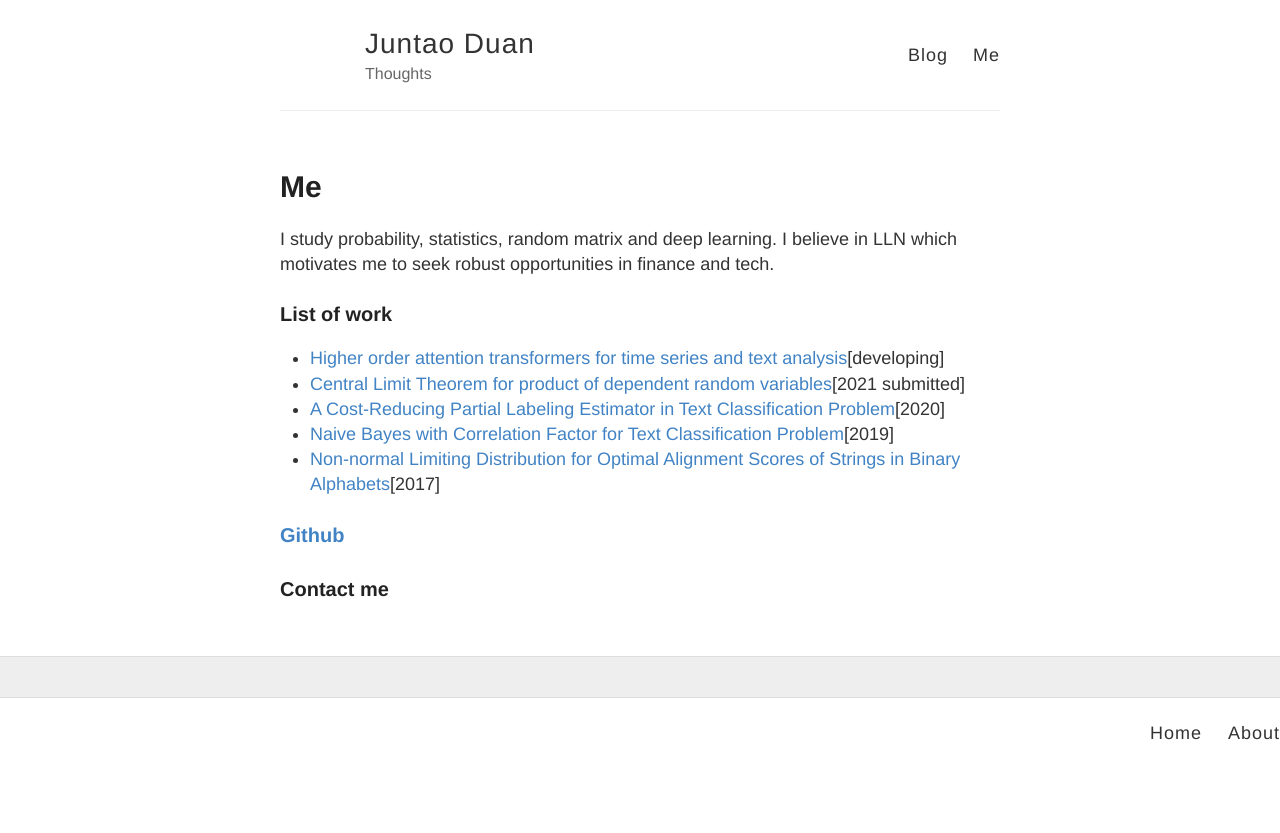
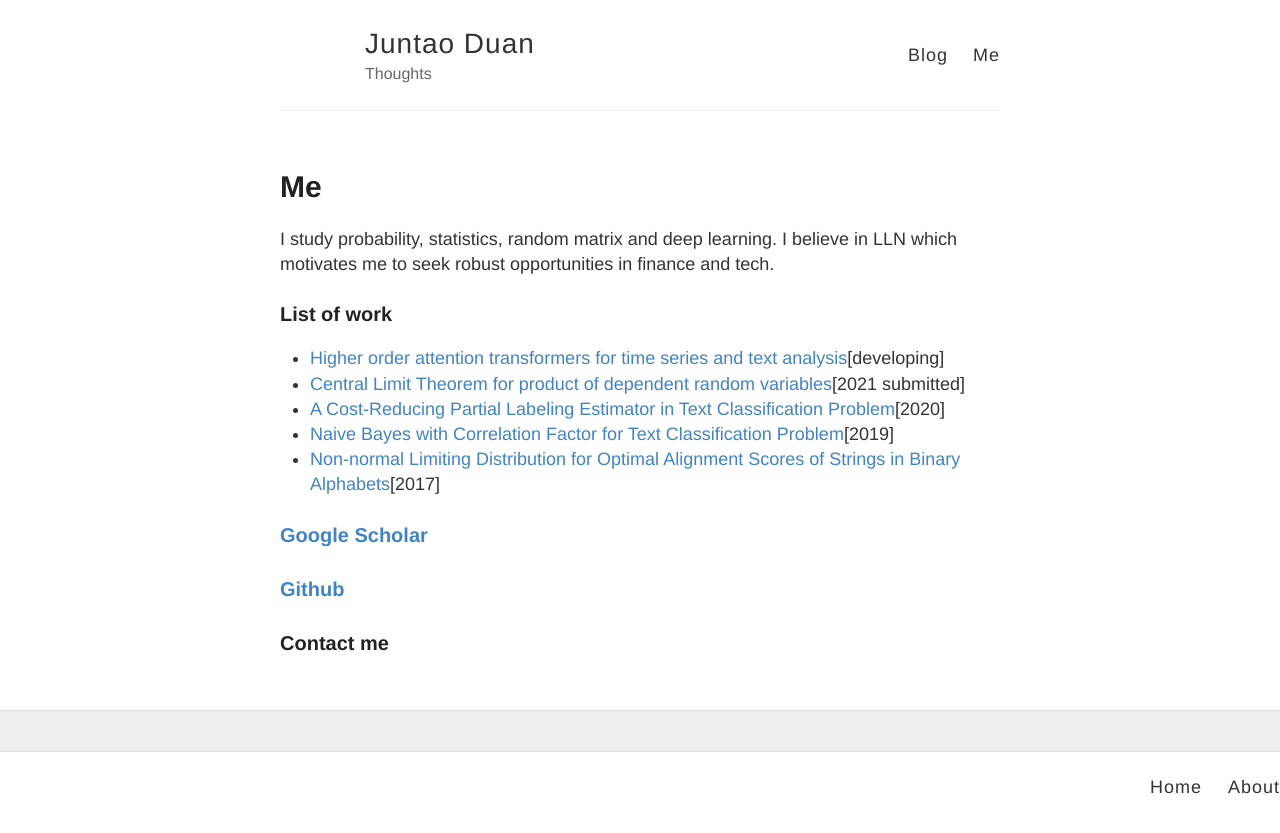
Before and after one commit to juntaoduan/juntaoduan.github.io, a Jekyll site: the page built from me.md, in a window 1280 px wide. Shown: the top 833 px of the page. Built offline with Jekyll 4.4.1, drawn with Linux system fonts in a browser that asks for light colours.

Commit message:
Update me.md

```diff
--- a/me.md
+++ b/me.md
@@ -14,6 +14,8 @@ I study probability, statistics, random matrix and deep learning. I believe in L
 * [Naive Bayes with Correlation Factor for Text Classification Problem](https://ieeexplore.ieee.org/document/8999119)[2019]
 * [Non-normal Limiting Distribution for Optimal Alignment Scores of Strings in Binary Alphabets](https://link.springer.com/article/10.1007/s10955-017-1835-6)[2017]
 
+### [Google Scholar](https://scholar.google.com/citations?hl=en&user=3GaM6pwAAAAJ)
+
 ### [Github](https://github.com/juntaoduan)
 
 
```
